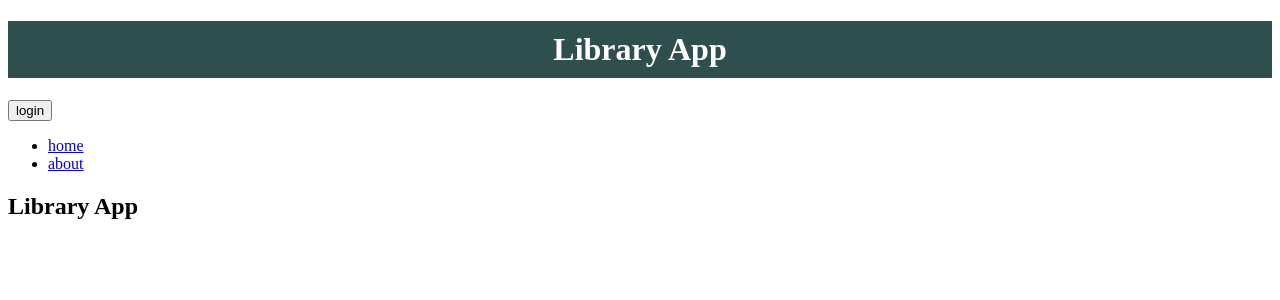
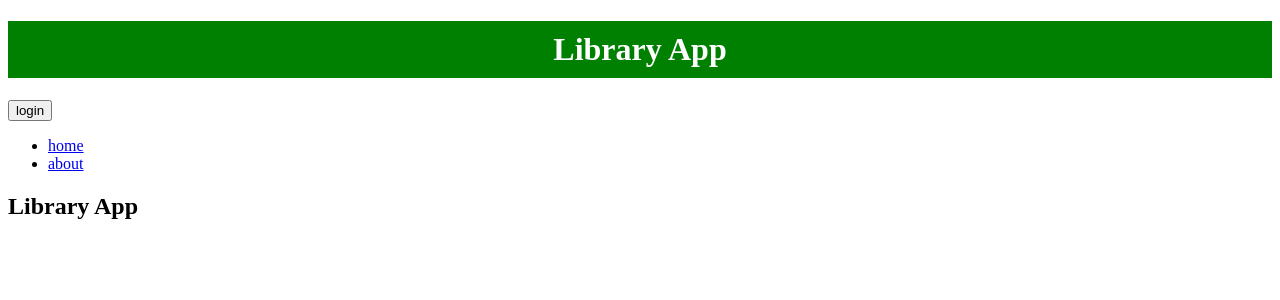
Before and after one commit to airgead73/boilerplate-react-auth, a React app: page / in a window 1280 px wide. Shown: the top 300 px of the page. Built offline with nearby package versions, Linux system fonts and the light colour scheme; the HTML template or start-up script is replaced by a standard one.

Commit message:
change color

```diff
--- a/src/index.scss
+++ b/src/index.scss
@@ -1,4 +1,4 @@
-$color: darkslategray;
+$color: green;
 
 h1 {
   text-align: center;
```
